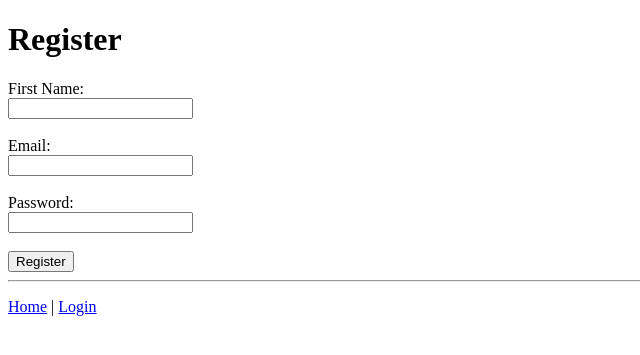
After one commit to cad173/Home-needs-service, a Django app: page /register/ in a window 1280 px wide. The commit adds this page. Shown: the top 355 px of the page, without its empty margins (0-640 px from the left). Run offline with Django 5.2, Linux system fonts and the light colour scheme.

Commit message:
Completed register page with navigation and full flow

```diff
--- /dev/null
+++ b/homeneeds/services/templates/services/register.html
@@ -0,0 +1,34 @@
+<!DOCTYPE html>
+<html>
+<head>
+    <title>Register</title>
+</head>
+<body>
+
+    <h1>Register</h1>
+
+    <form method="POST">
+        {% csrf_token %}
+
+        <label>First Name:</label><br>
+        <input type="text" name="first_name"><br><br>
+
+        <label>Email:</label><br>
+        <input type="email" name="email"><br><br>
+
+        <label>Password:</label><br>
+        <input type="password" name="password"><br><br>
+
+        <button type="submit">Register</button>
+    </form>
+
+
+    <hr>
+
+    <p>
+        <a href="/">Home</a> |
+        <a href="/login/">Login</a>
+    </p>
+
+</body>
+</html>
--- a/homeneeds/services/urls.py
+++ b/homeneeds/services/urls.py
@@ -2,5 +2,8 @@ from django.urls import path
 from . import views
 
 urlpatterns = [
-    path('', views.home),
+    path('', views.home, name='home'),
+    path('login/', views.login_view, name='login'),
+    path('dashboard/', views.dashboard, name='dashboard'),
+    path('register/', views.register_view, name='register'),
 ]
--- a/homeneeds/services/views.py
+++ b/homeneeds/services/views.py
@@ -1,4 +1,28 @@
-from django.shortcuts import render
+from django.shortcuts import render, redirect
 
 def home(request):
     return render(request, 'services/home.html')
+
+def login_view(request):
+    if request.method == "POST":
+        email = request.POST.get('email')
+        password = request.POST.get('password')
+
+        if email and password:
+            return redirect('dashboard')
+
+    return render(request, 'services/login.html')
+
+def register_view(request):
+    if request.method == "POST":
+        first_name = request.POST.get('first_name')
+        email = request.POST.get('email')
+        password = request.POST.get('password')
+
+        if first_name and email and password:
+            return redirect('login')
+
+    return render(request, 'services/register.html')
+
+def dashboard(request):
+    return render(request, 'services/dashboard.html')
```
Also changed, not shown: homeneeds/services/templates/services/home.html (+9 -5 lines).
